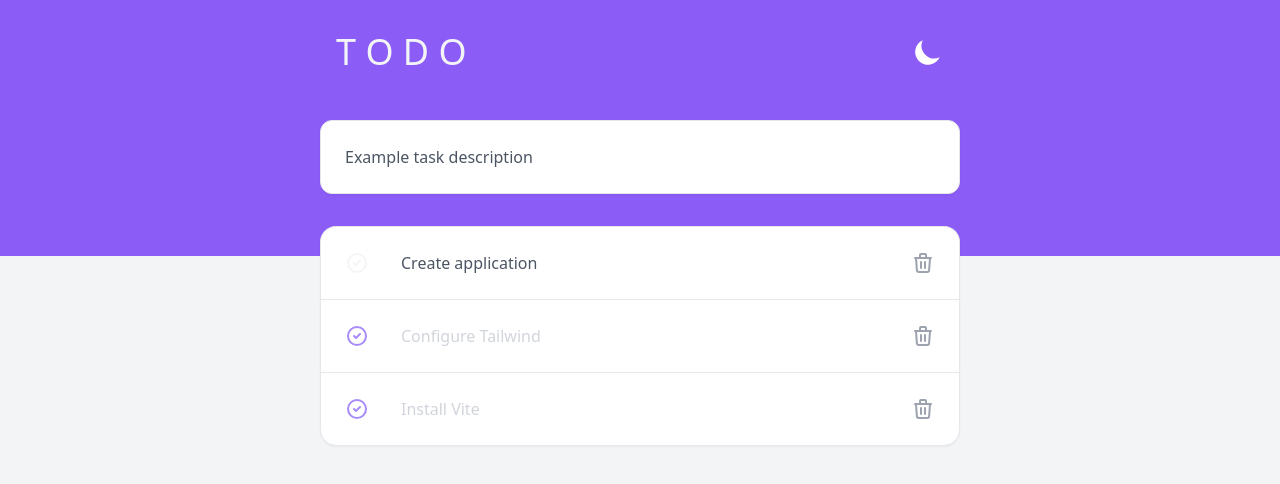
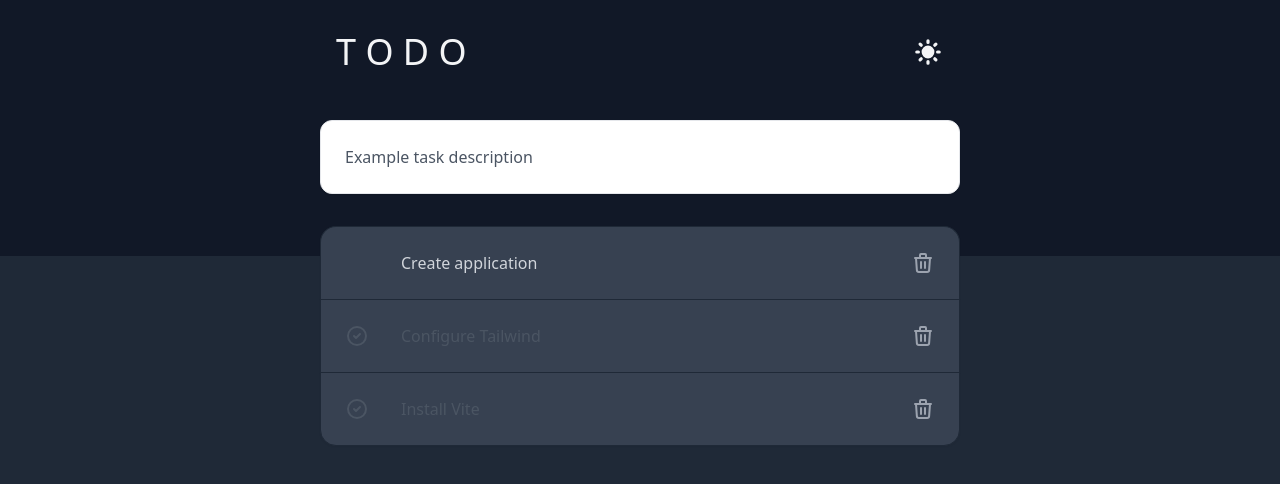
Before and after one commit to coocos/vite-react-tailwind-todo, a React (Vite) app: page / in a window 1280 px wide. Both pictures are taken after a click on the button 928 px from the left and 52 px from the top of the page. Shown: the top 484 px of the page. Built offline with nearby package versions, Linux system fonts and the light colour scheme.

Commit message:
Add dark theme

```diff
--- a/index.html
+++ b/index.html
@@ -6,8 +6,8 @@
     <meta name="viewport" content="width=device-width, initial-scale=1.0" />
     <title>T O D O</title>
   </head>
-  <body class="min-h-screen bg-gray-100">
-    <div id="root" class="bg-hard-stop-purple"></div>
+  <body>
+    <div id="root"></div>
     <script type="module" src="/src/main.tsx"></script>
   </body>
 </html>
--- a/src/components/Header.tsx
+++ b/src/components/Header.tsx
@@ -1,8 +1,25 @@
-export const Header = () => {
+import { useContext } from "react";
+import { TaskContext } from "../context";
+
+const SunIcon = () => {
   return (
-    <header className="flex items-center max-w-2xl mx-auto p-8">
-      <h1 className="flex-grow text-4xl text-gray-100">T O D O</h1>
-      <button className="text-white">
+    <svg
+      xmlns="http://www.w3.org/2000/svg"
+      className="h-8 w-8"
+      viewBox="0 0 20 20"
+      fill="currentColor"
+    >
+      <path
+        fillRule="evenodd"
+        d="M10 2a1 1 0 011 1v1a1 1 0 11-2 0V3a1 1 0 011-1zm4 8a4 4 0 11-8 0 4 4 0 018 0zm-.464 4.95l.707.707a1 1 0 001.414-1.414l-.707-.707a1 1 0 00-1.414 1.414zm2.12-10.607a1 1 0 010 1.414l-.706.707a1 1 0 11-1.414-1.414l.707-.707a1 1 0 011.414 0zM17 11a1 1 0 100-2h-1a1 1 0 100 2h1zm-7 4a1 1 0 011 1v1a1 1 0 11-2 0v-1a1 1 0 011-1zM5.05 6.464A1 1 0 106.465 5.05l-.708-.707a1 1 0 00-1.414 1.414l.707.707zm1.414 8.486l-.707.707a1 1 0 01-1.414-1.414l.707-.707a1 1 0 011.414 1.414zM4 11a1 1 0 100-2H3a1 1 0 000 2h1z"
+        clipRule="evenodd"
+      />
+    </svg>
+  );
+};
+
+const MoonIcon = () => {
+  return (
     <svg
       xmlns="http://www.w3.org/2000/svg"
       className="h-8 w-8"
@@ -11,6 +28,23 @@ export const Header = () => {
     >
       <path d="M17.293 13.293A8 8 0 016.707 2.707a8.001 8.001 0 1010.586 10.586z" />
     </svg>
+  );
+};
+
+export const Header = () => {
+  const {
+    state: { theme },
+    dispatch,
+  } = useContext(TaskContext);
+
+  return (
+    <header className="flex items-center max-w-2xl mx-auto p-8 text-gray-100">
+      <h1 className="flex-grow text-4xl select-none">T O D O</h1>
+      <button
+        className="transition ease-in-out duration-250 hover:scale-125"
+        onClick={() => dispatch({ type: "TOGGLE_THEME" })}
+      >
+        {theme == "dark" ? <SunIcon /> : <MoonIcon />}
       </button>
     </header>
   );
--- a/src/components/TaskApp.tsx
+++ b/src/components/TaskApp.tsx
@@ -9,11 +9,15 @@ function TaskApp() {
 
   return (
     <TaskContext.Provider value={{ state, dispatch }}>
-      <Header />
-      <div className="flex flex-col gap-4 max-w-2xl mx-auto p-4">
-        <NewTaskItem />
-        <Tasks />
-      </div>
+      <main className={state.theme}>
+        <div className="min-h-screen bg-light-purple-split dark:bg-dark-purple-split">
+          <Header />
+          <div className="flex flex-col gap-4 max-w-2xl mx-auto p-4">
+            <NewTaskItem />
+            <Tasks />
+          </div>
+        </div>
+      </main>
     </TaskContext.Provider>
   );
 }
--- a/src/components/Tasks.tsx
+++ b/src/components/Tasks.tsx
@@ -8,23 +8,13 @@ type TaskItemProps = Task & {
   onCheck: (id: number) => void;
 };
 
-const TaskItem = ({
-  id,
-  done,
-  description,
-  onDelete,
-  onCheck,
-}: TaskItemProps) => {
+const CheckboxIcon = ({ done }: { done: boolean }) => {
   return (
-    <li
-      onClick={() => onCheck(id)}
-      className="flex items-center p-2 gap-4 bg-white first:rounded-t-2xl last:rounded-b-2xl border-gray-200 border-l border-r border-t last:border-b shadow-sm cursor-pointer text-gray-600"
-    >
-      <span className="p-4 text-gray-400 transition duration-250 ease-in-out">
+    <div className="p-4 text-purple-400 dark:text-gray-600 transition duration-250 ease-in-out">
       <svg
         xmlns="http://www.w3.org/2000/svg"
         className={`h-6 w-6 transition duration-250 ${
-            done ? "opacity-100 text-purple-400" : "opacity-10"
+          done ? "opacity-100 " : "opacity-0"
         }`}
         fill="none"
         viewBox="0 0 24 24"
@@ -37,13 +27,15 @@ const TaskItem = ({
           d="M9 12l2 2 4-4m6 2a9 9 0 11-18 0 9 9 0 0118 0z"
         />
       </svg>
-      </span>
-      <div className={`flex-1 select-none ${done ? "text-gray-300" : null}`}>
-        {description}
     </div>
+  );
+};
+
+const DeleteButton = ({ onClick }: { onClick: () => void }) => {
+  return (
     <button
-        onClick={() => onDelete(id)}
-        className="p-4 text-gray-400 hover:text-gray-600 transition duration-250 ease-in-out hover:scale-125"
+      onClick={onClick}
+      className="p-4 text-gray-400 hover:text-gray-600 dark:hover:text-gray-300 transition duration-250 ease-in-out hover:scale-125"
     >
       <svg
         xmlns="http://www.w3.org/2000/svg"
@@ -60,6 +52,30 @@ const TaskItem = ({
         />
       </svg>
     </button>
+  );
+};
+
+const TaskItem = ({
+  id,
+  done,
+  description,
+  onDelete,
+  onCheck,
+}: TaskItemProps) => {
+  return (
+    <li
+      onClick={() => onCheck(id)}
+      className="flex items-center p-2 gap-4 bg-white dark:bg-gray-700 first:rounded-t-2xl last:rounded-b-2xl border-gray-200 dark:border-gray-800 border-l border-r border-t last:border-b shadow-sm cursor-pointer text-gray-600 dark:text-gray-300"
+    >
+      <CheckboxIcon done={done} />
+      <div
+        className={`flex-1 select-none ${
+          done ? "text-gray-300 dark:text-gray-600" : null
+        }`}
+      >
+        {description}
+      </div>
+      <DeleteButton onClick={() => onDelete(id)} />
     </li>
   );
 };
--- a/src/context/index.tsx
+++ b/src/context/index.tsx
@@ -19,6 +19,9 @@ export const initialState: State = {
       description: "Install Vite",
     },
   ],
+  theme: window.matchMedia("(prefers-color-scheme: dark)").matches
+    ? "dark"
+    : "light",
 };
 
 type Action =
@@ -33,6 +36,9 @@ type Action =
   | {
       type: "CHECK_TASK";
       id: Task["id"];
+    }
+  | {
+      type: "TOGGLE_THEME";
     };
 
 export const reducer = (state: State, action: Action): State => {
@@ -67,6 +73,11 @@ export const reducer = (state: State, action: Action): State => {
             : task
         ),
       };
+    case "TOGGLE_THEME":
+      return {
+        ...state,
+        theme: state.theme == "light" ? "dark" : "light",
+      };
   }
 };
 
--- a/src/types/index.tsx
+++ b/src/types/index.tsx
@@ -6,4 +6,5 @@ export type Task = {
 
 export type State = {
   tasks: Task[];
+  theme: "dark" | "light";
 };
--- a/tailwind.config.js
+++ b/tailwind.config.js
@@ -1,12 +1,14 @@
 module.exports = {
   mode: "jit",
   purge: ["index.html", "./src/**/*.{js,ts,jsx,tsx}"],
-  darkMode: false, // or 'media' or 'class'
+  darkMode: "class",
   theme: {
     extend: {
       backgroundImage: {
-        "hard-stop-purple":
-          "linear-gradient(to bottom, #8B5CF6 16rem, transparent 0 100%);",
+        "light-purple-split":
+          "linear-gradient(to bottom, #8B5CF6 16rem, #F9FAFB 0 100%);",
+        "dark-purple-split":
+          "linear-gradient(to bottom, #111827 16rem, #1F2937 0 100%);",
       },
     },
   },
```
Lines whose indentation alone changed are shown as unchanged.
